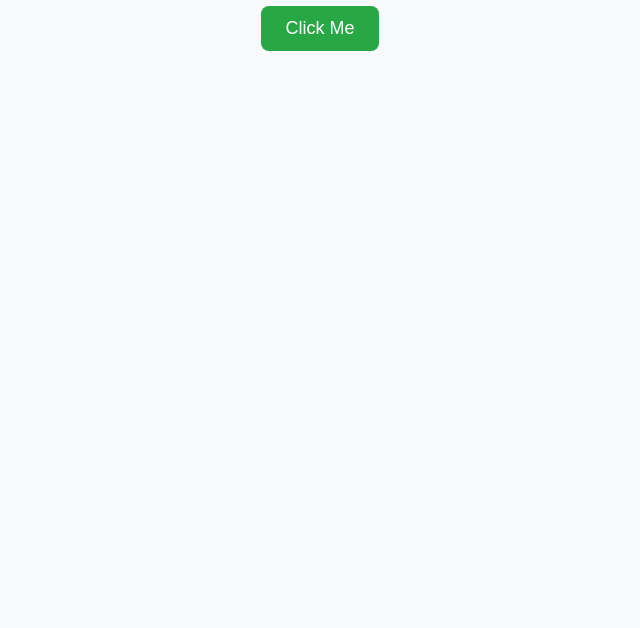
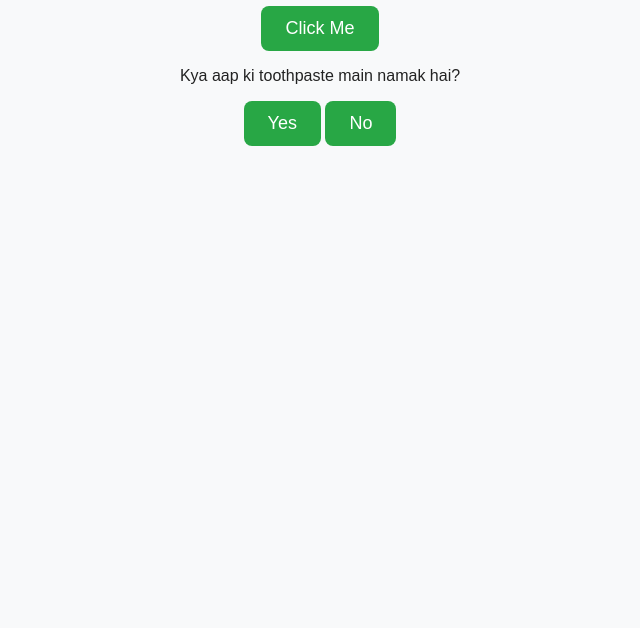
Before and after one commit to samj31304-commits/test, a plain HTML site: page index.html in a window 1280 px wide. Shown: the part 172-800 px from the top of the page, without its empty margins (320-960 px from the left). Drawn offline with Linux system fonts and the light colour scheme.

Commit message:
Update index.html

```diff
--- a/index.html
+++ b/index.html
@@ -2,13 +2,21 @@
 <html lang="en">
 <head>
   <meta charset="UTF-8">
-  <title>Click Me Message</title>
+  <title>Toothpaste Check</title>
   <link rel="stylesheet" href="style.css">
   <script defer src="script.js"></script>
 </head>
 <body>
   <h1>Click the Button</h1>
+
   <button id="clickBtn">Click Me</button>
-  <p id="message"></p>
+
+  <div id="question" class="hidden">
+    <p>Kya aap ki toothpaste main namak hai?</p>
+    <button id="yesBtn">Yes</button>
+    <button id="noBtn">No</button>
+  </div>
+
+  <div id="imageContainer"></div>
 </body>
 </html>
```
